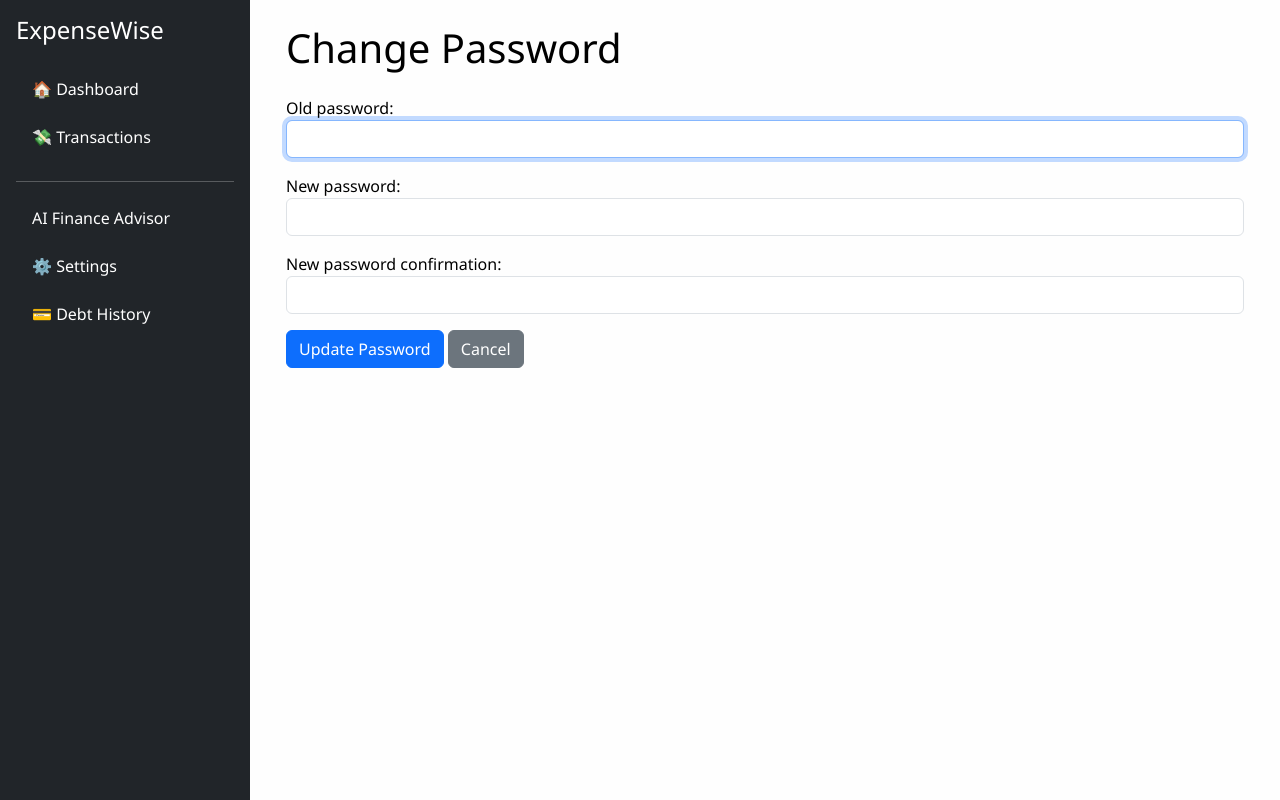
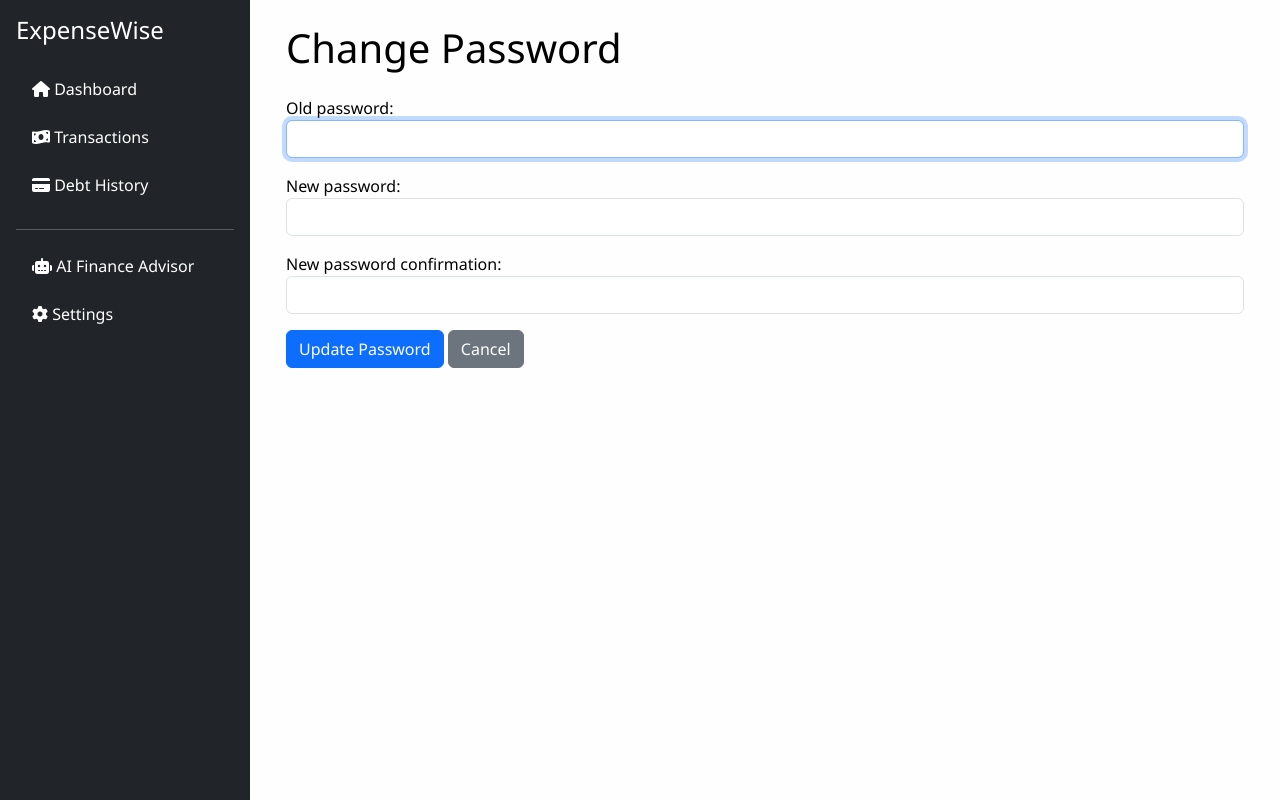
Before and after one commit to LimJames180/Personal-Finance-AI, a Django app: page /change-password/ in a window 1280 px wide. Run offline with Django 5.2, Linux system fonts and the light colour scheme; a user stored in the database is signed in.

Commit message:
changed icons and added username to homepage

```diff
--- a/tracker/templates/tracker/base.html
+++ b/tracker/templates/tracker/base.html
@@ -4,6 +4,8 @@
 <head>
   <meta charset="UTF-8">
   <title>{% block title %}Dashboard{% endblock %}</title>
+<link rel="stylesheet" href="https://cdnjs.cloudflare.com/ajax/libs/font-awesome/6.5.1/css/all.min.css">
+
   <link href="https://cdn.jsdelivr.net/npm/bootstrap@5.3.0/dist/css/bootstrap.min.css" rel="stylesheet">
   <link rel="stylesheet" href="{% static 'tracker/css/style.css' %}">
   <style>
--- a/tracker/templates/tracker/home.html
+++ b/tracker/templates/tracker/home.html
@@ -4,7 +4,7 @@
 
 {% block content %}
 <div class="dashboard-container">
-    <h2 class="mb-4">Welcome back 👋</h2>
+    <h2 class="mb-4">Welcome back, {{ username }}</h2>
 
     <!-- Summary Cards -->
     <div class="row g-4">
--- a/tracker/templates/tracker/navbar.html
+++ b/tracker/templates/tracker/navbar.html
@@ -3,29 +3,39 @@
     <ul class="nav flex-column">
         <!-- Dashboard -->
         <li class="nav-item mb-2">
-            <a class="nav-link text-white" href="{% url 'tracker_home' %}">🏠 Dashboard</a>
+            <a class="nav-link text-white" href="{% url 'tracker_home' %}">
+                <i class="fas fa-home"></i> Dashboard
+            </a>
         </li>
 
         <!-- Transactions -->
         <li class="nav-item mb-2">
-            <a class="nav-link text-white" href="{% url 'transaction_history' %}">💸 Transactions</a>
+            <a class="nav-link text-white" href="{% url 'transaction_history' %}">
+                <i class="fas fa-money-bill-wave"></i> Transactions
+            </a>
+        </li>
+
+        <!-- Debt History -->
+        <li class="nav-item mb-2">
+            <a class="nav-link text-white" href="{% url 'debt_history' %}">
+                <i class="fas fa-credit-card"></i> Debt History
+            </a>
         </li>
 
         <hr class="bg-light">
 
-        <!-- advisor -->
+        <!-- AI Finance Advisor -->
         <li class="nav-item mb-2">
-            <a class="nav-link text-white" href="{% url 'advisor' %}">AI Finance Advisor</a>
+            <a class="nav-link text-white" href="{% url 'advisor' %}">
+                <i class="fas fa-robot"></i> AI Finance Advisor
+            </a>
         </li>
 
         <!-- Settings -->
         <li class="nav-item mb-2">
-            <a class="nav-link text-white" href="{% url 'settings' %}">⚙️ Settings</a>
+            <a class="nav-link text-white" href="{% url 'settings' %}">
+                <i class="fas fa-cog"></i> Settings
+            </a>
         </li>
-         <!-- Debt History -->
-        <li class="nav-item mb-2">
-            <a class="nav-link text-white" href="{% url 'debt_history' %}">💳 Debt History</a>
-        </li>
-
     </ul>
 </div>
--- a/tracker/views.py
+++ b/tracker/views.py
@@ -124,6 +124,7 @@ def transaction_history(request):
 
     # Pass data to the template
     context = {
+        'username': request.user.first_name if request.user.first_name else request.user.username,
         'total_expenses': total_expenses,
         'total_income': total_income,
         'net_balance': net_balance,
@@ -220,6 +221,7 @@ def home(request):
 
     # Pass data to the template
     context = {
+        'username': request.user.first_name if request.user.first_name else request.user.username,
         'total_spending': total_spending,
         'total_earnings': total_income,
         'budget_left': total_income - total_spending,
```
